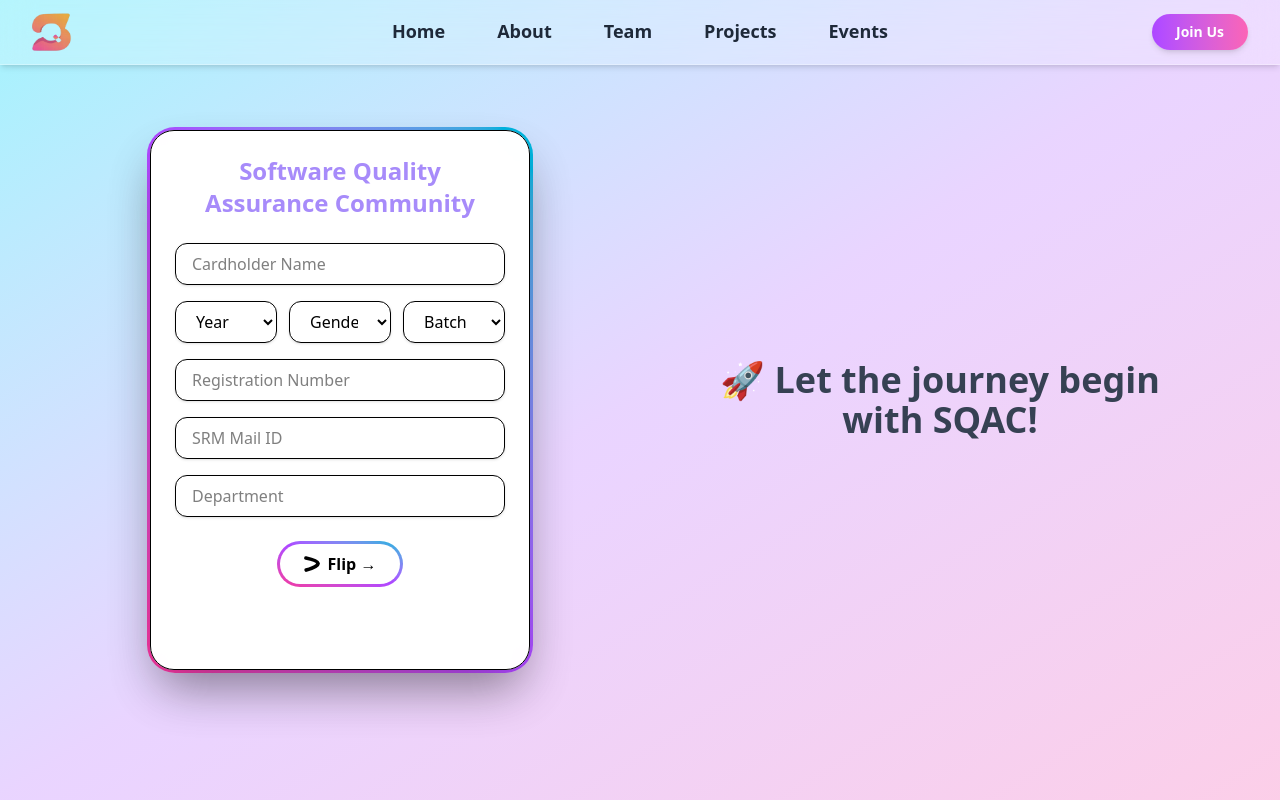
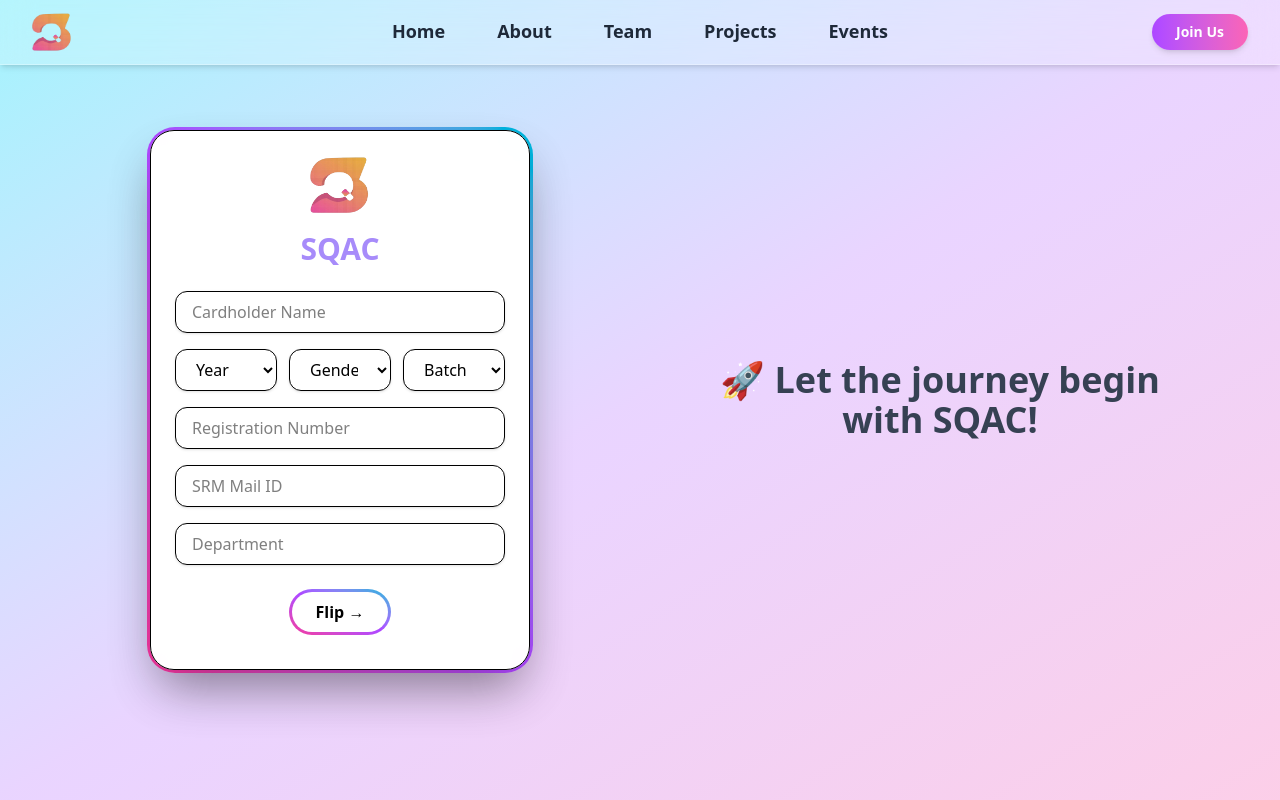
Before and after one commit to SQAC-Tech/sqac-website, a React (Vite) app in the folder Frontend/: page /recruitment in a window 1280 px wide. Shown: the top 800 px of the page. Built offline with nearby package versions, Linux system fonts and the light colour scheme; a web font is replaced by a local one.

Commit message:
Changed the UI of the card

```diff
--- a/Frontend/src/components/JoinUs/IDCardForm.jsx
+++ b/Frontend/src/components/JoinUs/IDCardForm.jsx
@@ -1,15 +1,27 @@
 import React, { useState } from "react";
 import ReactCardFlip from "react-card-flip";
 import { motion, AnimatePresence } from "framer-motion";
+import LogoSQAC from "../../assets/LogoSQAC.png";
+import { FaIdBadge } from "react-icons/fa";
 
-const HoverBorderGradient = ({ children, className, containerClassName, as = "button", ...props }) => {
+const HoverBorderGradient = ({
+  children,
+  className,
+  containerClassName,
+  as = "button",
+  ...props
+}) => {
   const Component = as;
   return (
     <div
-      className={`relative rounded-full p-[3px] bg-gradient-to-tr from-pink-500 via-purple-500 to-cyan-500 hover:shadow-lg transition-shadow duration-300 ${containerClassName || ""}`}
+      className={`relative rounded-full p-[3px] bg-gradient-to-tr from-pink-500 via-purple-500 to-cyan-500 hover:shadow-lg transition-shadow duration-300 ${
+        containerClassName || ""
+      }`}
     >
       <Component
-        className={`relative rounded-full bg-white text-black flex items-center justify-center space-x-2 px-6 py-2 font-semibold select-none ${className || ""}`}
+        className={`relative rounded-full bg-white text-black flex items-center justify-center space-x-2 px-6 py-2 font-semibold select-none ${
+          className || ""
+        }`}
         {...props}
       >
         {children}
@@ -59,7 +71,8 @@
 
   const handleFlip = () => setIsFlipped(!isFlipped);
 
-  const handleChange = (e) => setFormData({ ...formData, [e.target.name]: e.target.value });
+  const handleChange = (e) =>
+    setFormData({ ...formData, [e.target.name]: e.target.value });
 
   const handleSubmit = async () => {
     try {
@@ -94,25 +107,6 @@
     }
   };
 
-  const AceternityLogo = () => (
-    <svg
-      width="16"
-      height="16"
-      viewBox="0 0 66 65"
-      fill="none"
-      xmlns="http://www.w3.org/2000/svg"
-      className="h-4 w-4 text-black"
-    >
-      <path
-        d="M8 8.05571C8 8.05571 54.9009 18.1782 57.8687 30.062C60.8365 41.9458 9.05432 57.4696 9.05432 57.4696"
-        stroke="currentColor"
-        strokeWidth="15"
-        strokeMiterlimit="3.86874"
-        strokeLinecap="round"
-      />
-    </svg>
-  );
-
   return (
     <div className="flex justify-center items-center min-h-screen px-10 bg-gradient-to-br from-cyan-200 via-purple-200 to-pink-200">
       <div className="flex-1 flex justify-center">
@@ -121,9 +115,14 @@
             <ReactCardFlip isFlipped={isFlipped} flipDirection="horizontal">
               {/* Front Side */}
               <div className="relative w-[380px] h-[540px] rounded-3xl shadow-2xl p-6 flex flex-col items-center border bg-white/90 backdrop-blur-lg">
-                <h2 className="text-2xl font-extrabold text-center text-[#a78bfa] mb-6">
-                  Software Quality Assurance Community
-                </h2>
+                <img
+                  src={LogoSQAC}
+                  alt="SQAC Logo"
+                  className="w-15 h-15 mb-4"
+                />
+                <h1 className="text-3xl font-extrabold text-center text-[#a78bfa] mb-6">
+                  SQAC
+                </h1>
                 <input
                   type="text"
                   name="cardholderName"
@@ -203,15 +202,19 @@
                   className="w-full mb-6 px-4 py-2 border rounded-xl shadow-sm focus:outline-none focus:ring-2 focus:ring-purple-400"
                 />
                 <HoverBorderGradient as="button" onClick={handleFlip}>
-                  <AceternityLogo />
                   <span className="cursor-pointer">Flip →</span>
                 </HoverBorderGradient>
               </div>
               {/* Back Side */}
               <div className="relative w-[380px] h-[540px] rounded-3xl shadow-2xl p-6 flex flex-col items-center border bg-white/90 backdrop-blur-lg">
-                <h2 className="text-2xl font-extrabold text-center text-[#a78bfa] mb-6">
-                  Software Quality Assurance Community
-                </h2>
+                <img
+                  src={LogoSQAC}
+                  alt="SQAC Logo"
+                  className="w-15 h-15 mb-4"
+                />
+                <h1 className="text-3xl font-extrabold text-center text-[#a78bfa] mb-6">
+                  SQAC
+                </h1>
                 <select
                   name="coreDomain"
                   value={formData.coreDomain}
@@ -273,15 +276,26 @@
                     className="w-1/2 px-4 py-2 border rounded-xl shadow-sm focus:outline-none focus:ring-2 focus:ring-purple-400"
                   />
                 </div>
-                <HoverBorderGradient as="button" onClick={handleSubmit}>
-                  <AceternityLogo />
+
+                <HoverBorderGradient as="button" >
+                  <FaIdBadge className="h-5 w-5 text-purple-600" />
                   <span>Generate Recruitment ID</span>
                 </HoverBorderGradient>
+
                 <div className="flex justify-between w-full mt-auto gap-3">
-                  <HoverBorderGradient as="button" onClick={handleFlip} className="flex-1 cursor-pointer">
+                  <HoverBorderGradient
+                    as="button"
+                    onClick={handleFlip}
+                    className="flex-1 cursor-pointer"
+                  >
                     ← Flip Back
                   </HoverBorderGradient>
-                  <HoverBorderGradient as="button" type="button" onClick={handleSubmit} className="flex-1 cursor-pointer">
+                  <HoverBorderGradient
+                    as="button"
+                    type="button"
+                    onClick={handleSubmit}
+                    className="flex-1 cursor-pointer"
+                  >
                     Submit
                   </HoverBorderGradient>
                 </div>
@@ -291,7 +305,7 @@
         </div>
       </div>
 
-      {/* Onboarding text, hidden on small and medium */}
+      {/* Onboarding text */}
       <div className="flex-1 flex items-center justify-center hidden lg:flex">
         <AnimatePresence mode="wait">
           <motion.div
```
